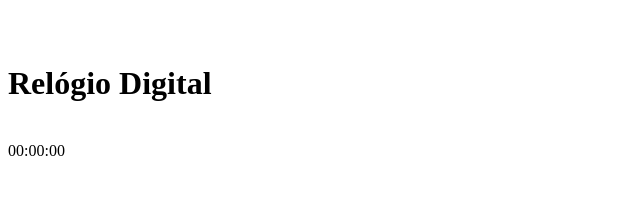
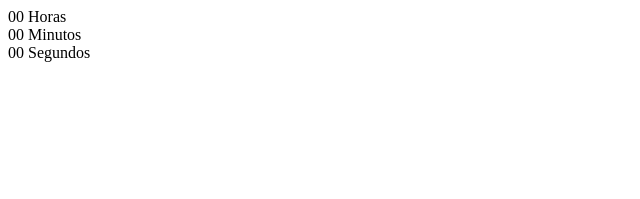
Before and after one commit to artjulin/Rel-gio-Digital, a plain HTML site: page index.html in a window 1280 px wide. Shown: the whole page, without its empty margins (0-640 px from the left). Drawn offline with Linux system fonts and the light colour scheme.

Commit message:
Update index.html

```diff
--- a/index.html
+++ b/index.html
@@ -1,20 +1,30 @@
 <!DOCTYPE html>
 <html lang="pt-br">
-  <head>
-    <meta charsed="UTF-8"/>
-    <meta name="viewport" content="width=device-width, initial-scale=1.0"/>
-    <link rel="stylesheet" href="style.css"/>
+<head>
+    <meta charset="UTF-8">
+    <meta name="viewport" content="width=device-width, initial-scale=1.0">
+    <title>Relógio Digital</title>
+    <link rel="stylesheet" href="style.css">
+</head>
+<body>
 
+    <div class="relogio">
+        <div>
+            <span id="horas">00</span>
+            <span class="tempo">Horas</span>
+        </div>
 
+        <div>
+            <span id="minutos">00</span>
+            <span class="tempo">Minutos</span>
+        </div>
 
-  </head>
-  <body>
-  <div class="container">
+        <div>
+            <span id="segundos">00</span>
+            <span class="tempo">Segundos</span>
+        </div>
+    </div>
 
-    <h1>Relógio Digital</h1>
-    <div id= "clock">00:00:00 </div>
-  </div>
-
-    <scrit src="script.js"></script>
-      </body>
-      </html>
+    <script src="script.js"></script>
+</body>
+</html>
```
